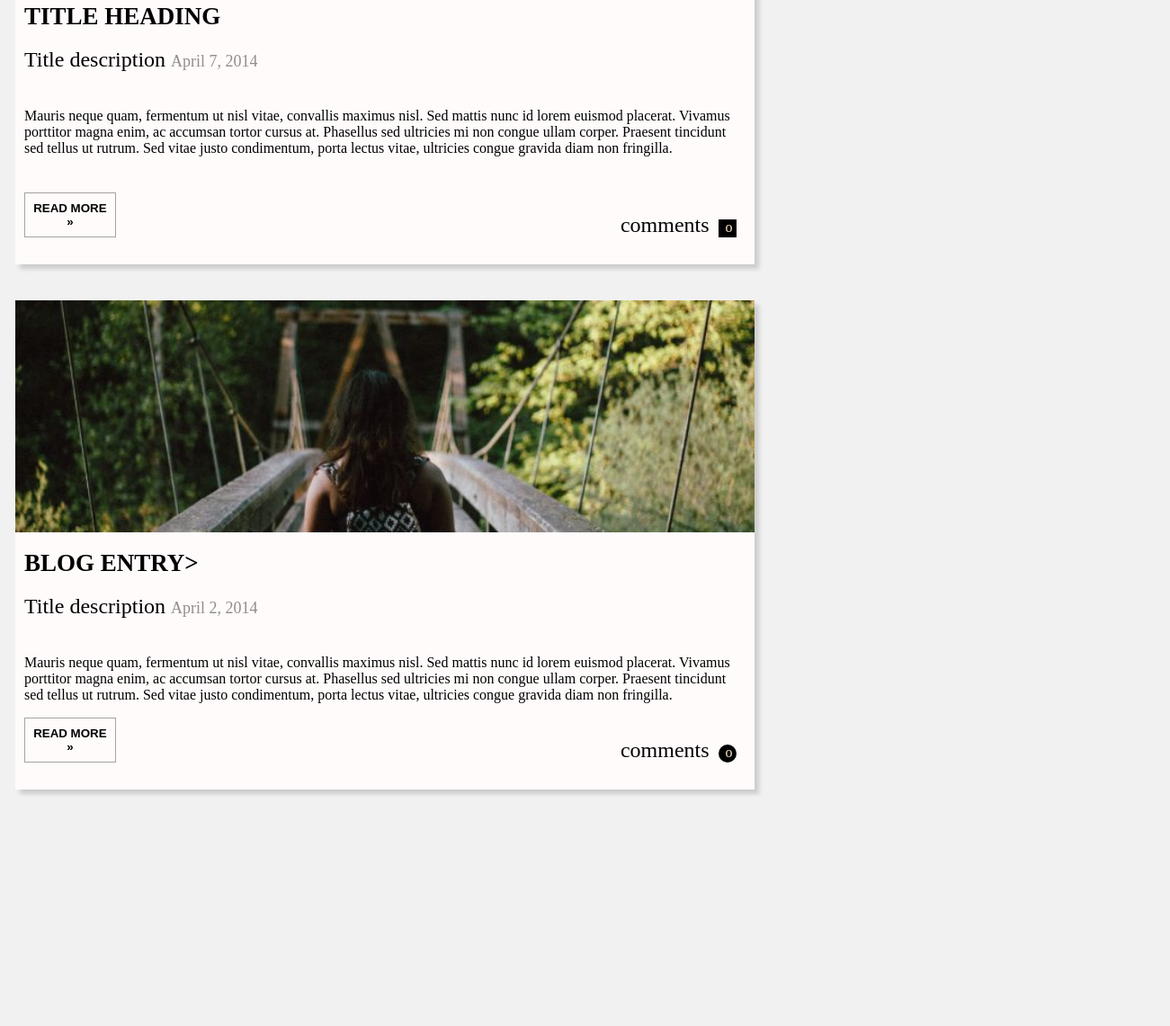
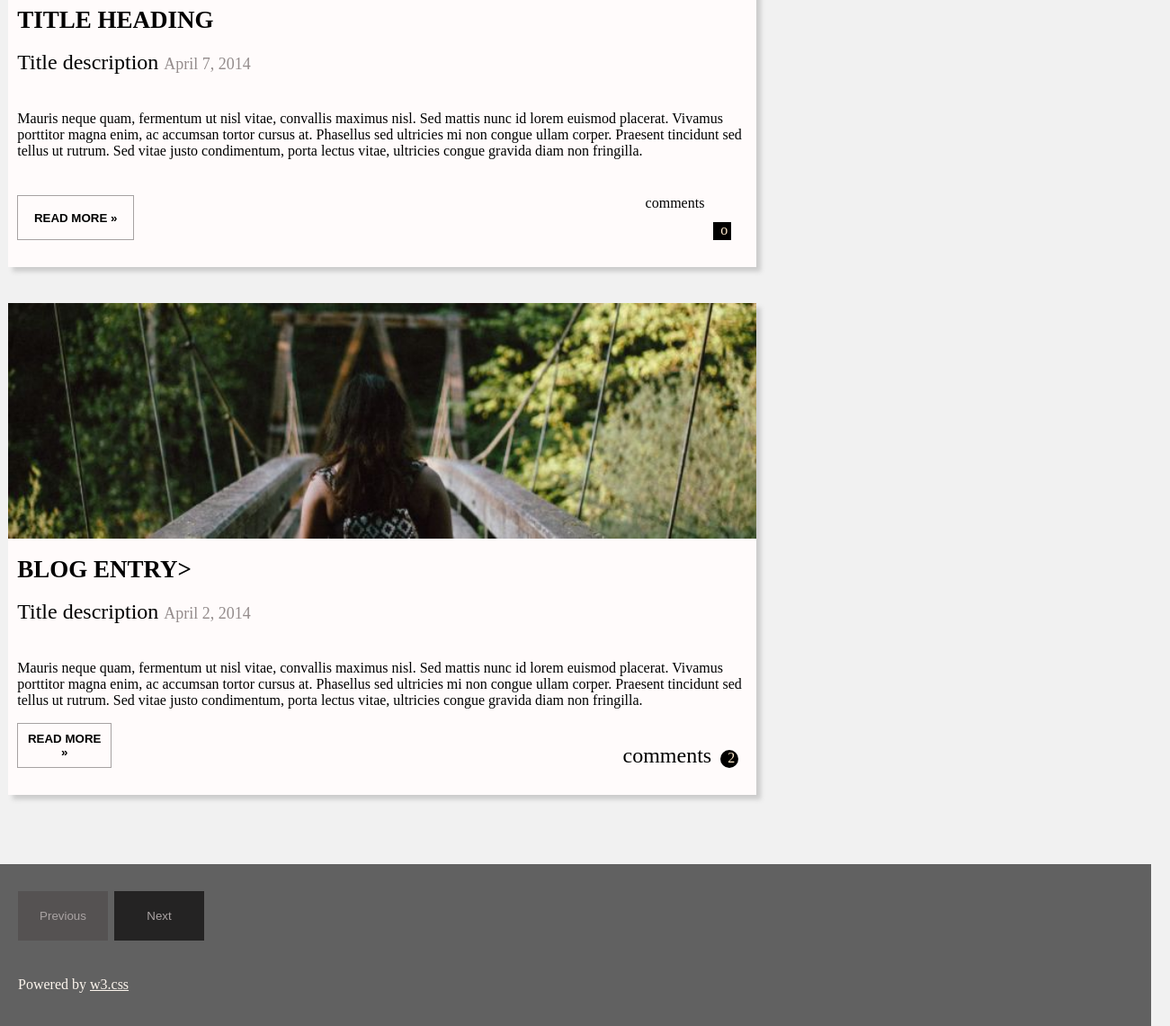
Before and after one commit to Mehrnaz-hmt/Sixth-series-exercises, a plain HTML site: page Question 3/index.html in a window 1280 px wide. Shown: the part 481-1622 px from the top of the page at 90% size, 1301 px wide, since content can reach past the window. Before the commit the page ends 1367 px from the top, so only its background shows below. Drawn offline with Linux system fonts and the light colour scheme.

Commit message:
footer but not completely!

```diff
--- a/Question 3/assets/question-3.css
+++ b/Question 3/assets/question-3.css
@@ -1,14 +1,28 @@
+html{
+    padding: 0;
+    margin-top:0;
+    margin-left:0;
+    margin-right: 0;
+    background-color: #F1F1F1;
+    overflow-x: hidden;
+}
 body {
     padding: 0;
     margin-top:0;
+    margin-left:0;
+    margin-right: 0;
     background-color: #F1F1F1;
     overflow-x: hidden;
+    margin-bottom: 0;
 }
 .container {
  display:flex;
+ margin-right:0;
+ margin-left:0;
  padding-top: 2%;
  flex-direction: column;
  align-items: center;
+
 }
 
 .rectangle {
@@ -36,6 +50,7 @@ p {
     padding-right: 20px;
     flex-direction: row;
    justify-content: space-between;
+
 
 }
 .woods-box {
@@ -112,6 +127,7 @@ margin-bottom: 40px;
     margin-top: 40px;
     background-color: #FFFBFB;
     box-shadow: 5px 5px 5px #CCCCCC;
+    margin-bottom: 6%;
 }
 .bridge-box-under-img {
     padding-left: 10px;
@@ -153,3 +169,35 @@ height: auto;
     margin-right:10px;
     margin-bottom: 30px;
 }
+.footer {
+    background-color: #616161;
+    width: 100%;
+    height: 180px;
+    margin-bottom: 0;
+}
+.previous {
+    width: 100px;
+    height: 55px;
+    background-color: #555252;
+    color: rgb(170, 164, 164);
+    margin-top: 30px;
+    margin-left: 20px;
+    border: #818181;
+}
+.next {
+    width: 100px;
+    height: 55px;
+    background-color: #242323;
+    color: rgb(170, 164, 164);
+    margin-top: 30px;
+    margin-left: 3px;
+    border: #818181;
+}
+.footer p {
+    margin-left: 20px;
+    margin-top:40px;
+    color: rgb(252, 245, 237);
+}
+.footer p a {
+    color: rgb(252, 245, 237);
+}
--- a/Question 3/index.html
+++ b/Question 3/index.html
@@ -39,7 +39,7 @@
                     </p>
                     <div class="read-more-comments1">
                         <button class="read-more1"><b>READ MORE »</b></button>
-                        <span class="comments1">comments</span>
+                        <span class="comments">comments</span>
                         <span class="black-box"><span class="zero">o</span></span>
                     </div>
                 </div>
@@ -61,12 +61,19 @@
                     <div class="read-more-comments2">
                         <button class="read-more2"><b>READ MORE »</b></button>
                         <span class="comments2">comments</span>
-                        <span class="black-circle"><span class="zero">o</span></span>
+                        <span class="black-circle"><span class="zero">2</span></span>
                     </div>
                 </div>
             </div>
         </div>
-
+        <footer class="footer">
+            <button class="previous">Previous</button>
+            <button class="next">Next</button>
+           <p>
+               Powered by
+               <a href="#">w3.css</a>
+           </p>
+        </footer>
 
      </div>
 </body>
```
